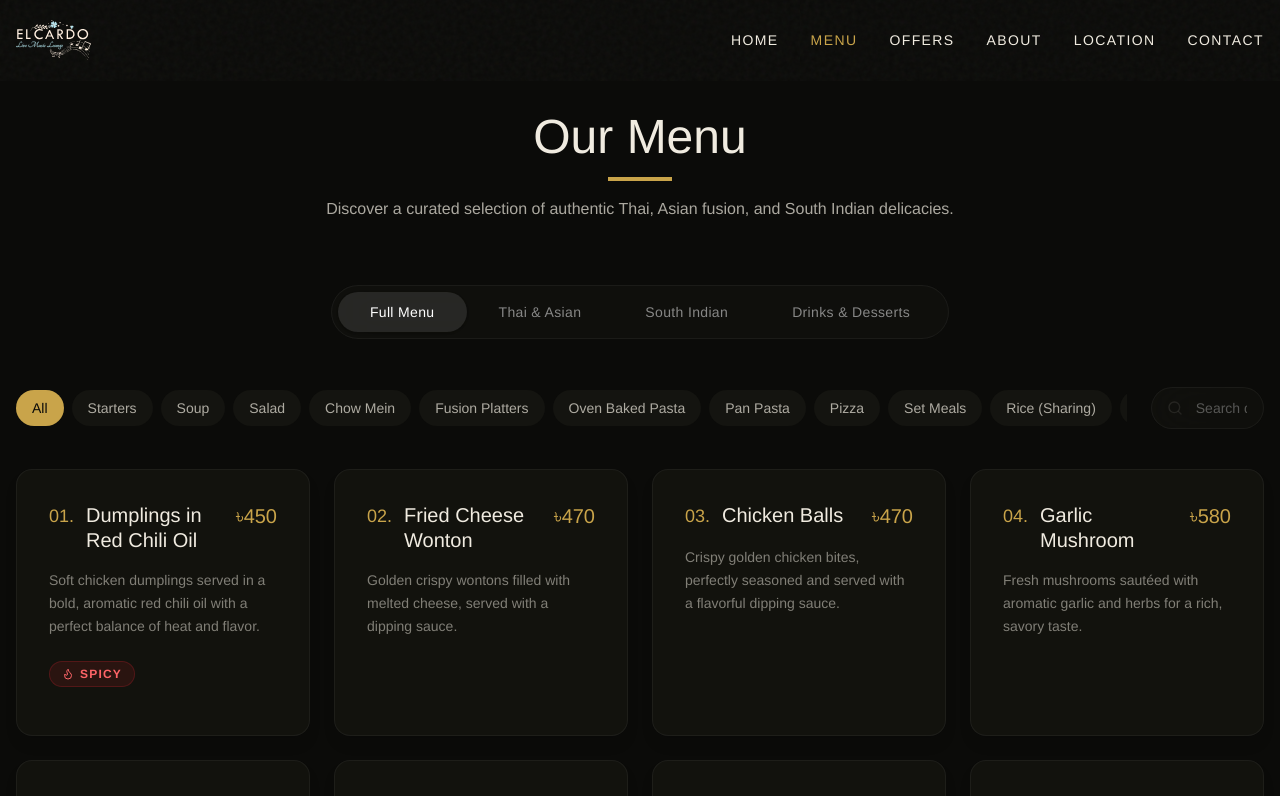
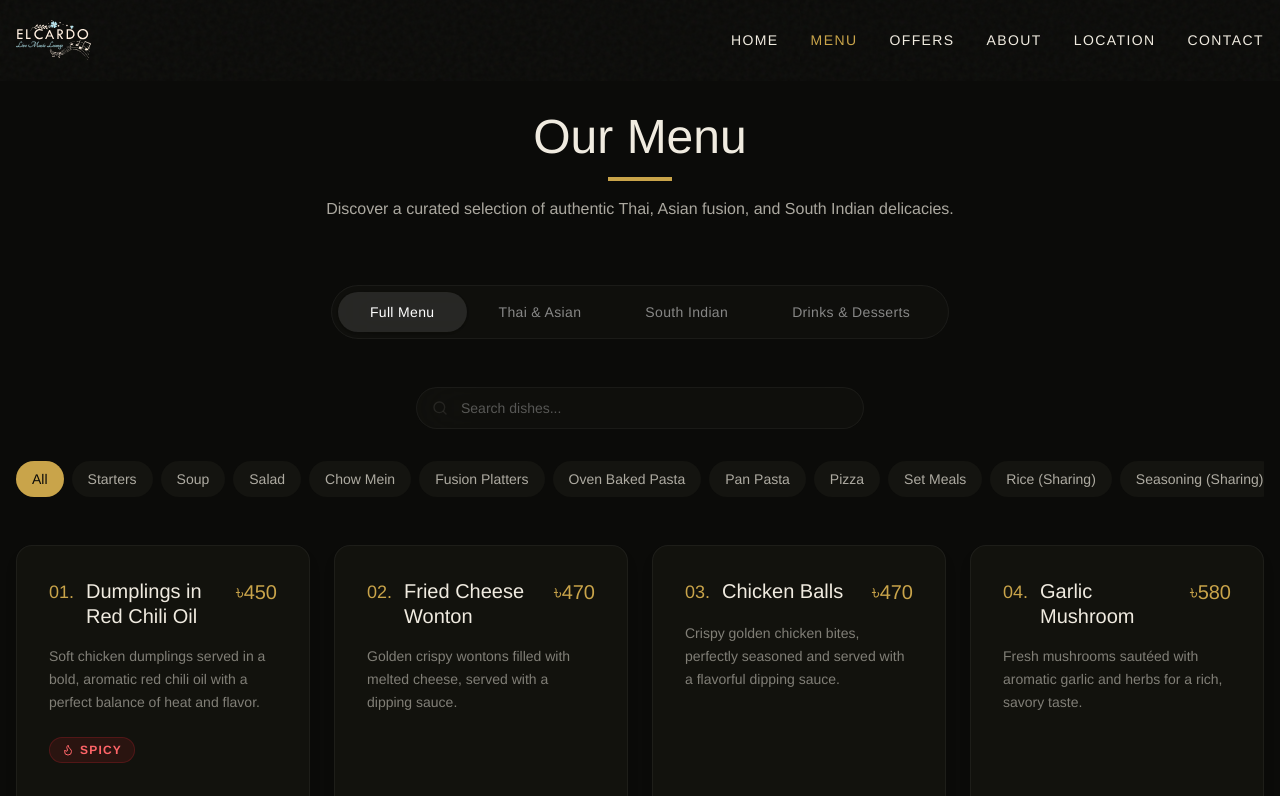
Before and after one commit to therafsanrohan/elcardo_menu, a Next.js app: page /menu in a window 1280 px wide. Shown: the top 796 px of the page. Built offline with nearby package versions, Linux system fonts and the light colour scheme.

Commit message:
Fix search bar layout by moving it above category chips

```diff
--- a/src/features/menu/MenuClient.tsx
+++ b/src/features/menu/MenuClient.tsx
@@ -71,10 +71,23 @@ export function MenuClient({ initialData, initialCuisine = "all" }: MenuClientPr
         </div>
       </div>
 
-      {/* Search & Category Chips */}
-      <div className="flex flex-col md:flex-row justify-between items-start md:items-center gap-6 mb-10">
-        <div className="w-full md:w-auto overflow-x-auto pb-2 -mx-4 px-4 md:mx-0 md:px-0 md:pb-0 hide-scrollbar">
-          <div className="flex gap-2">
+      {/* Search Bar */}
+      <div className="w-full max-w-md mx-auto mb-8 relative">
+        <div className="absolute inset-y-0 left-4 flex items-center pointer-events-none">
+          <Search className="h-4 w-4 text-[var(--color-brand-ivory)]/40" />
+        </div>
+        <input
+          type="text"
+          placeholder="Search dishes..."
+          value={searchQuery}
+          onChange={(e) => setSearchQuery(e.target.value)}
+          className="w-full bg-[var(--color-brand-surface)]/50 backdrop-blur-xl border border-white/5 hover:border-white/10 focus:border-[var(--color-brand-gold)]/50 text-[var(--color-brand-ivory)] rounded-full pl-11 pr-4 py-2.5 font-ui text-sm transition-colors placeholder:text-white/30 focus:outline-none focus:ring-4 focus:ring-[var(--color-brand-gold)]/10"
+        />
+      </div>
+
+      {/* Category Chips */}
+      <div className="w-full overflow-x-auto pb-4 mb-8 -mx-4 px-4 md:mx-0 md:px-0 hide-scrollbar">
+        <div className="flex gap-2 md:justify-center min-w-max">
           {categories.map(cat => (
             <button
               key={cat}
@@ -88,20 +101,6 @@ export function MenuClient({ initialData, initialCuisine = "all" }: MenuClientPr
               {cat}
             </button>
           ))}
-          </div>
-        </div>
-
-        <div className="w-full md:w-72 relative">
-          <div className="absolute inset-y-0 left-4 flex items-center pointer-events-none">
-            <Search className="h-4 w-4 text-[var(--color-brand-ivory)]/40" />
-          </div>
-          <input
-            type="text"
-            placeholder="Search dishes..."
-            value={searchQuery}
-            onChange={(e) => setSearchQuery(e.target.value)}
-            className="w-full bg-[var(--color-brand-surface)]/50 backdrop-blur-xl border border-white/5 hover:border-white/10 focus:border-[var(--color-brand-gold)]/50 text-[var(--color-brand-ivory)] rounded-full pl-11 pr-4 py-2.5 font-ui text-sm transition-colors placeholder:text-white/30 focus:outline-none focus:ring-4 focus:ring-[var(--color-brand-gold)]/10"
-          />
         </div>
       </div>
 
```
Lines whose indentation alone changed are shown as unchanged.
